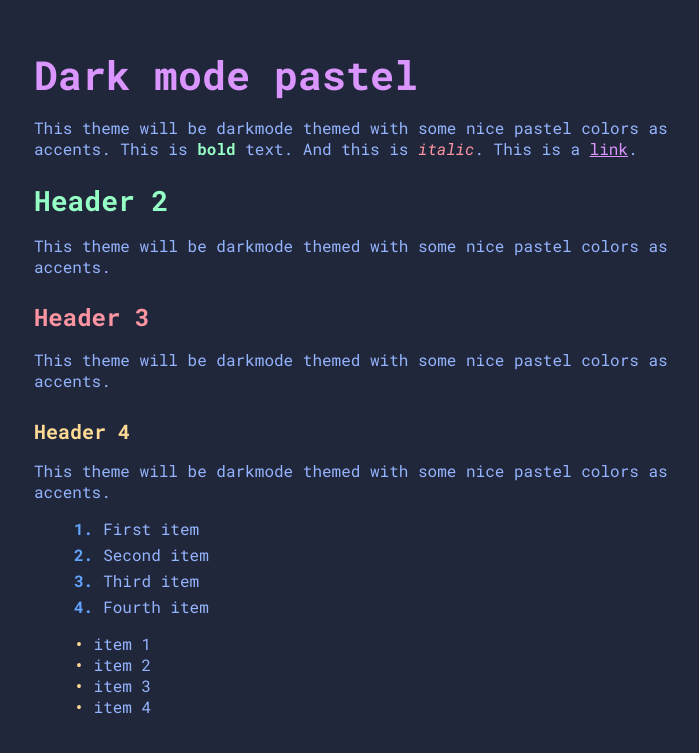
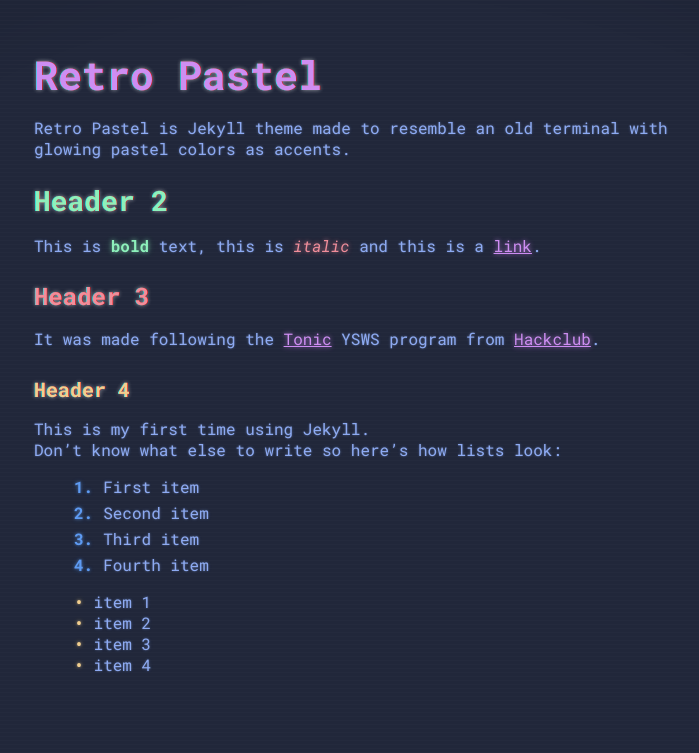
Before and after one commit to noibs/first-theme, a Jekyll site: the page built from index.md, in a window 1280 px wide. Shown: the top 753 px of the page, without its empty margins (270-969 px from the left). Built offline with Jekyll 4.4.1, drawn with Linux system fonts in a browser that asks for light colours.

Commit message:
add terminal details + glowing

```diff
--- a/_config.yml
+++ b/_config.yml
@@ -1,5 +1,5 @@
-title: Dark Mode Pastel
-description: "This theme will be darkmode themed with some nice pastel colors as accents."
+title: Retro Pastel
+description: "Retro Pastel is Jekyll theme made to resemble an old terminal with glowing pastel colors as accents."
 encoding: utf-8
 
 exclude: ["README.md", "LICENSE", "*.gem", "*.gemspec", "Gemfile.lock"]
--- a/_sass/base.scss
+++ b/_sass/base.scss
@@ -6,4 +6,51 @@ body {
   margin: 3rem auto;
   max-width: 70ch;
   color: #95b4ff;
+  text-shadow: 0 0 2px rgba(149, 180, 255, 0.4),
+               0 0 4px rgba(149, 180, 255, 0.2);
+
+
+
+  &::after {
+  content: "";
+  position: fixed;
+  top: 0;
+  left: 0;
+  width: 100%;
+  height: 100%;
+  pointer-events: none;
+  background: radial-gradient(
+    ellipse at center,
+    rgba(0, 0, 0, 0) 70%,
+    rgba(0, 0, 0, 0.2) 110%
+  );
+  z-index: 100;
 }
+
+&::before {
+  content: "";
+  position: fixed;
+  top: 0;
+  left: 0;
+  width: 100%;
+  height: 100%;
+  pointer-events: none;
+  background: repeating-linear-gradient(
+    to bottom,
+    rgba(255, 255, 255, 0.02) 0px,
+    rgba(255, 255, 255, 0.02) 1px,
+    transparent 1px,
+    transparent 4px
+  );
+}
+
+animation: crt-flicker 3s infinite;
+
+
+}
+
+@keyframes crt-flicker {
+  0%, 100% { opacity: 1; }
+  50% { opacity: 0.98; }
+  52% { opacity: 0.94; }
+}
--- a/_sass/list.scss
+++ b/_sass/list.scss
@@ -13,6 +13,8 @@ ol {
       color: #62a3ff;
       text-align: center;
       display: inline-block;
+      text-shadow: 0 0 3px rgba(98, 163, 255, 0.6),
+                   0 0 6px rgba(98, 163, 255, 0.3);
     }
   }
 }
@@ -28,5 +30,7 @@ ul {
     color: #ffda95;
     text-align: center;
     display: inline-block;
+    text-shadow: 0 0 3px rgba(255, 218, 149, 0.6),
+                 0 0 6px rgba(255, 218, 149, 0.3);
   }
 }
--- a/_sass/text.scss
+++ b/_sass/text.scss
@@ -4,47 +4,94 @@ h1 {
   display: flex;
   align-items: center;
   color: #da95ff;
+
+  // Glow effect
+  text-shadow: 0 0 4px rgba(218, 149, 255, 0.6),
+               0 0 10px rgba(218, 149, 255, 0.4);
+
+
+  // Chromatic Aberration effect
+  text-shadow:
+    0.5px 0 red,
+   -0.5px 0 cyan,
+    0 0 4px rgba(255, 255, 255, 0.6);
 }
 
 h2 {
   font-size: 1.75rem;
   margin-bottom: 0.75rem;
   color: #95ffc5;
+  text-shadow: 0 0 4px rgba(149, 255, 197, 0.6),
+               0 0 10px rgba(149, 255, 197, 0.4);
+  text-shadow:
+    0.5px 0 red,
+   -0.5px 0 cyan,
+    0 0 4px rgba(255, 255, 255, 0.6);
 }
 
 h3 {
   font-size: 1.5rem;
   margin-bottom: 0.5rem;
   color: #ff95a2;
+  text-shadow: 0 0 4px rgba(255, 149, 162, 0.6),
+               0 0 10px rgba(255, 149, 162, 0.4);
+               text-shadow:
+    0.5px 0 red,
+   -0.5px 0 cyan,
+    0 0 4px rgba(255, 255, 255, 0.6);
 }
 
 h4 {
   font-size: 1.25rem;
   margin-bottom: 0.25rem;
   color: #ffda95;
+  text-shadow: 0 0 4px rgba(255, 218, 149, 0.6),
+               0 0 10px rgba(255, 218, 149, 0.4);
+               text-shadow:
+    0.5px 0 red,
+   -0.5px 0 cyan,
+    0 0 4px rgba(255, 255, 255, 0.6);
 }
 
 h5 {
   font-size: 1rem;
   margin-bottom: 0.25rem;
   color: #95c5ff;
+  text-shadow: 0 0 4px rgba(149, 197, 255, 0.6),
+               0 0 10px rgba(149, 197, 255, 0.4);
 }
 
 strong {
-    font-weight: bold;
-    color: #95ffc5;
+  font-weight: bold;
+  color: #95ffc5;
+  text-shadow: 0 0 4px rgba(149, 255, 197, 0.6),
+               0 0 8px rgba(149, 255, 197, 0.3);
 }
 
 em {
   font-style: italic;
   color: #ff95a2;
+  text-shadow: 0 0 4px rgba(255, 149, 162, 0.6),
+               0 0 8px rgba(255, 149, 162, 0.3);
 }
 
 a {
   color: #da95ff;
+  text-shadow: 0 0 4px rgba(218, 149, 255, 0.6),
+               0 0 8px rgba(218, 149, 255, 0.3);
+  transition: all 0.2s ease;
 
   &:hover {
     text-decoration: underline;
     font-weight: bold;
+    text-shadow: 0 0 6px rgba(218, 149, 255, 0.8),
+                 0 0 12px rgba(218, 149, 255, 0.6);
   }
 }
+
+.crt-text {
+  text-shadow:
+    1px 0 red,
+   -1px 0 cyan,
+    0 0 4px rgba(255, 255, 255, 0.6);
+}
--- a/index.md
+++ b/index.md
@@ -1,18 +1,18 @@
 ---
-title: "My first Jekyll theme"
+title: "Retro Pastel"
 layout: default
 ---
 
-# Dark mode pastel
-This theme will be darkmode themed with some nice pastel colors as accents.
-This is **bold** text. And this is *italic*.
-This is a [link](https://github.com).
+# Retro Pastel
+Retro Pastel is Jekyll theme made to resemble an old terminal with glowing pastel colors as accents.
+
 ## Header 2
-This theme will be darkmode themed with some nice pastel colors as accents.
+This is **bold** text, this is *italic* and this is a [link](https://github.com/noibs){:target="_blank"}.
 ### Header 3
-This theme will be darkmode themed with some nice pastel colors as accents.
+It was made following the [Tonic](https://tonic.hackclub.com/){:target="_blank"} YSWS program from [Hackclub](https://ysws.hackclub.com/){:target="_blank"}.
 #### Header 4
-This theme will be darkmode themed with some nice pastel colors as accents.
+This is my first time using Jekyll.
+Don't know what else to write so here's how lists look:
 
 1. First item
 2. Second item
```
Also changed, not shown: README.md. Lines whose indentation alone changed are shown as unchanged.
